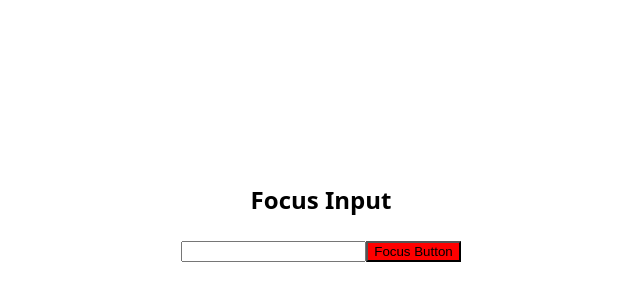
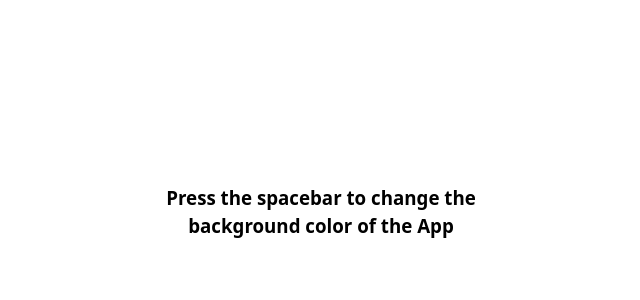
Before and after one commit to Nihil96/react-module, a React (Vite) app: page / in a window 1280 px wide. Shown: the part 188-488 px from the top of the page, without its empty margins (319-959 px from the left). Built offline with nearby package versions, Linux system fonts and the light colour scheme.

Commit message:
examples from lecture 5

```diff
--- a/src/App.jsx
+++ b/src/App.jsx
@@ -1,26 +1,14 @@
-import { useState } from "react"
 import "./App.css"
-import EffectOnce from "./examples/lecture_4/components/effectOnce"
-import EffectUnmount from "./examples/lecture_4/components/effectUnmount"
-import EffectWithDeps from "./examples/lecture_4/components/effectWithDeps"
-import SimpleEffect from "./examples/lecture_4/components/simpleEffect"
-import InfiniteLoop from "./examples/lecture_4/components/infiniteLoop"
-import Users from "./examples/lecture_4/components/users"
-import TextInput from "./examples/lecture_4/components/textInput"
+import ColorChange from "./examples/lecture_5/components/colorChange"
+import KeyboardEvents from "./examples/lecture_5/components/keyboardEvents"
+import MouseEvents from "./examples/lecture_5/components/mouseEvents"
 
 function App() {
-  //   const [toggleBool, setToggleBool] = useState(true)
-
   return (
     <>
-      {/* <SimpleEffect /> */}
-      {/* <EffectOnce /> */}
-      {/* <EffectWithDeps /> */}
-      {/* <InfiniteLoop /> */}
-      {/* {toggleBool ? <EffectUnmount toggleBool={toggleBool} /> : null}
-      <button onClick={() => setToggleBool(!toggleBool)}>Toogle Bool</button> */}
-      {/* <Users /> */}
-      <TextInput />
+      {/* <MouseEvents /> */}
+      {/* <KeyboardEvents /> */}
+      <ColorChange />
     </>
   )
 }
--- /dev/null
+++ b/src/examples/lecture_5/components/colorChange.jsx
@@ -0,0 +1,47 @@
+import { useEffect, useState } from "react"
+
+function ColorChange() {
+  const [color, setColor] = useState("#ffffff") // initial color
+
+  const getRandomColor = () => {
+    const letters = "0123456789abcdef"
+    let colorHash = "#"
+
+    for (let i = 0; i < 6; i++) {
+      colorHash += letters[Math.floor(Math.random() * 16)]
+    }
+
+    return colorHash
+  }
+
+  useEffect(() => {
+    function handleKeyPress() {
+      if (event.keyCode === 32) {
+        setColor(getRandomColor())
+      }
+    }
+
+    window.addEventListener("keydown", handleKeyPress)
+
+    return () => {
+      window.removeEventListener("keydown", handleKeyPress)
+    }
+  }, [])
+
+  return (
+    <div
+      style={{
+        backgroundColor: color,
+        width: "350px",
+        height: "150px",
+        display: "flex",
+        justifyContent: "center",
+        alignItems: "center",
+      }}
+    >
+      <h3>Press the spacebar to change the background color of the App</h3>
+    </div>
+  )
+}
+
+export default ColorChange
--- /dev/null
+++ b/src/examples/lecture_5/components/keyboardEvents.jsx
@@ -0,0 +1,23 @@
+import { useState } from "react"
+
+const KeyboardEvents = () => {
+  const [keyboardKey, setKeyboardKey] = useState(null)
+
+  const handleKeyDown = (event) => {
+    console.log(event.key)
+    setKeyboardKey(event.key)
+  }
+
+  return (
+    <>
+      <input
+        onKeyDown={handleKeyDown}
+        type="text"
+        placeholder="Press any key"
+      />
+      <h2>{keyboardKey}</h2>
+    </>
+  )
+}
+
+export default KeyboardEvents
--- /dev/null
+++ b/src/examples/lecture_5/components/mouseEvents.jsx
@@ -0,0 +1,17 @@
+function MouseEvents() {
+  const handleMouseEnter = () => {
+    console.log("Mouse entered the button!")
+  }
+
+  const handleMouseLeave = () => {
+    console.log("Mouse left the button!")
+  }
+
+  return (
+    <button onMouseEnter={handleMouseEnter} onMouseLeave={handleMouseLeave}>
+      Hover Over Me
+    </button>
+  )
+}
+
+export default MouseEvents
```
